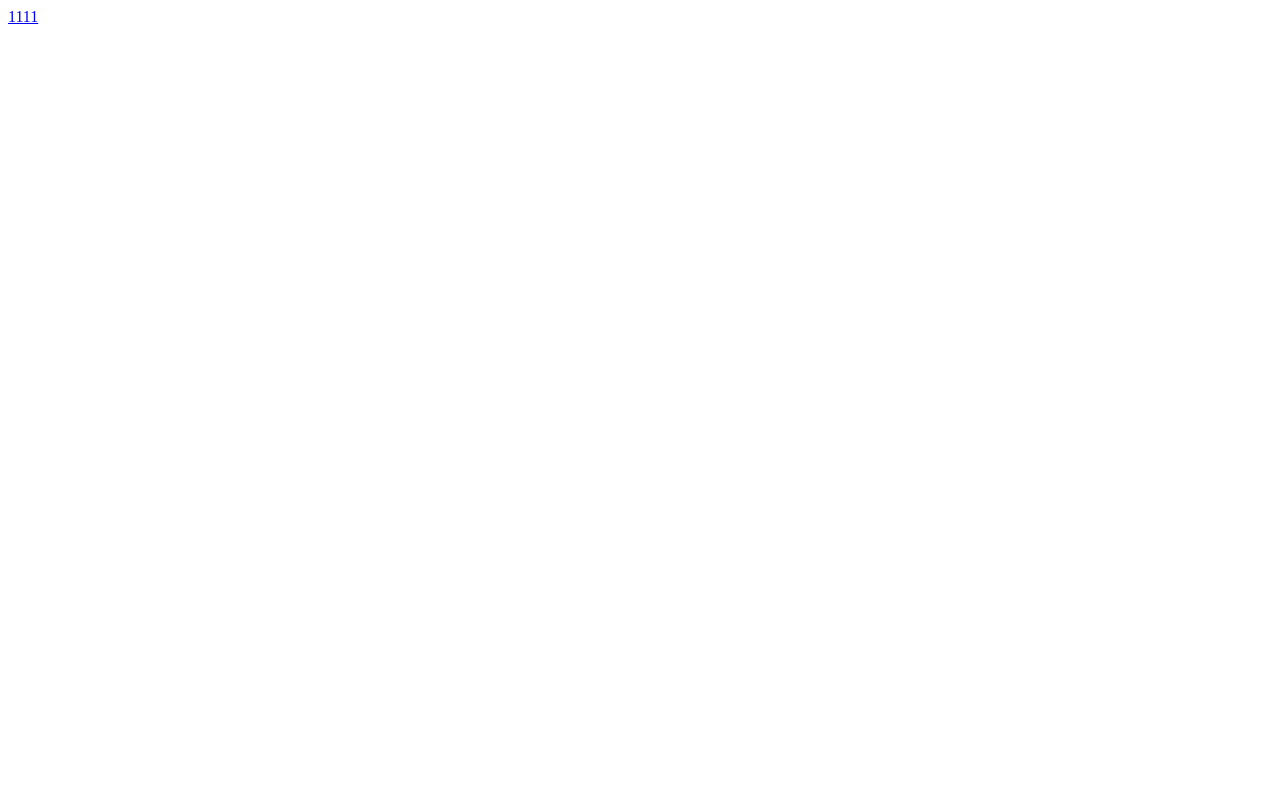
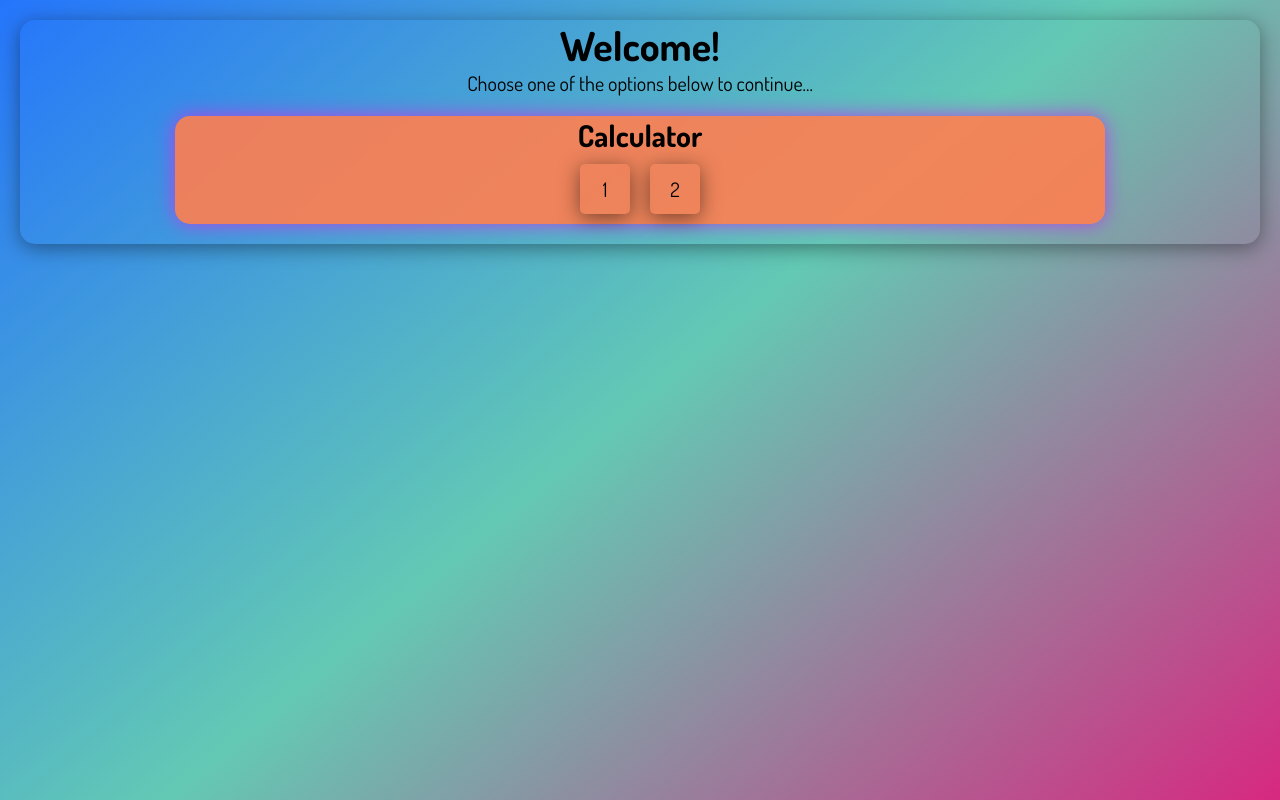
Before and after one commit to MHesami1385/Mehrads-Sites, a plain HTML site: page index.html in a window 1280 px wide. Drawn offline with Linux system fonts and the light colour scheme.

Commit message:
Update entry

```diff
--- a/index.html
+++ b/index.html
@@ -1,11 +1,28 @@
-<!DOCTYPE html>
+<!doctype html>
 <html lang="en">
-  <head>
-    <meta charset="UTF-8" />
-    <meta name="viewport" content="width=device-width, initial-scale=1.0" />
-    <title>Document</title>
-  </head>
-  <body>
-    <a href="Projects/Calculator/1/index.html">1111</a>
-  </body>
+<head>
+    <meta charset="UTF-8">
+    <meta content="width=device-width, user-scalable=no, initial-scale=1.0, maximum-scale=1.0, minimum-scale=1.0"
+          name="viewport">
+    <meta content="ie=edge" http-equiv="X-UA-Compatible">
+    <link rel="stylesheet" href="style.css" type="text/css">
+    <title>Menu</title>
+</head>
+<body>
+<div class="layout">
+
+    <header>
+        <h1>Welcome!</h1>
+        <p>Choose one of the options below to continue...</p>
+    </header>
+
+    <section>
+        <h2>Calculator</h2>
+        <div class="links">
+            <a href="Projects/Calculator/1"><div class="link">1</div></a>
+            <a href="Projects/Calculator/2"><div class="link">2</div></a>
+        </div>
+    </section>
+</div>
+</body>
 </html>
--- a/style.css
+++ b/style.css
@@ -0,0 +1,59 @@
+@font-face {
+    src: url("media/fonts/Dosis/Dosis-VariableFont_wght.ttf");
+    font-family: Dosis;
+}
+
+html {
+    box-sizing: border-box;
+    height: 100%
+}
+
+*,
+*::before,
+*::after {
+    box-sizing: inherit;
+    margin: 0;
+    padding: 0;
+}
+
+body {
+    background: linear-gradient(320deg, #d72880, #63c9b4, #2575fc);
+    font-family: Dosis;
+    text-align: center;
+    font-size: 20px;
+
+}
+
+.layout {
+    display: grid;
+    place-items: center;
+    margin: 20px;
+    box-shadow: 0 4px 20px rgba(0, 0, 0, 0.4);
+    border-radius: 15px;
+}
+
+section {
+    margin: 20px;
+    width: 75%;
+    box-shadow: 0 0 20px rgba(184, 65, 231, 1);
+    background: rgba(255,127,80,0.9);
+    border-radius: 15px;
+    display: grid;
+    place-items: center;
+}
+a{
+    color: black;
+    text-decoration: none;
+}
+.link{
+    margin: 10px;
+    width: 50px;
+    height: 50px;
+    border-radius: 5px;
+    display: grid;
+    place-items: center;
+    box-shadow: 0 4px 20px rgba(0, 0, 0, 0.5);
+}
+.links{
+    display: flex;
+}
```
Also changed, not shown: Projects/Calculator/1/index.html (+4 -4 lines), Projects/Calculator/2/index.html (+2 -1 lines), media/fonts/Dosis/Dosis-VariableFont_wght.ttf (added), media/fonts/Dosis/OFL.txt (added), media/fonts/Dosis/README.txt (added), media/fonts/Dosis/static/Dosis-Bold.ttf (added), media/fonts/Dosis/static/Dosis-ExtraBold.ttf (added), media/fonts/Dosis/static/Dosis-ExtraLight.ttf (added), media/fonts/Dosis/static/Dosis-Light.ttf (added), media/fonts/Dosis/static/Dosis-Medium.ttf (added), media/fonts/Dosis/static/Dosis-Regular.ttf (added), media/fonts/Dosis/static/Dosis-SemiBold.ttf (added).
